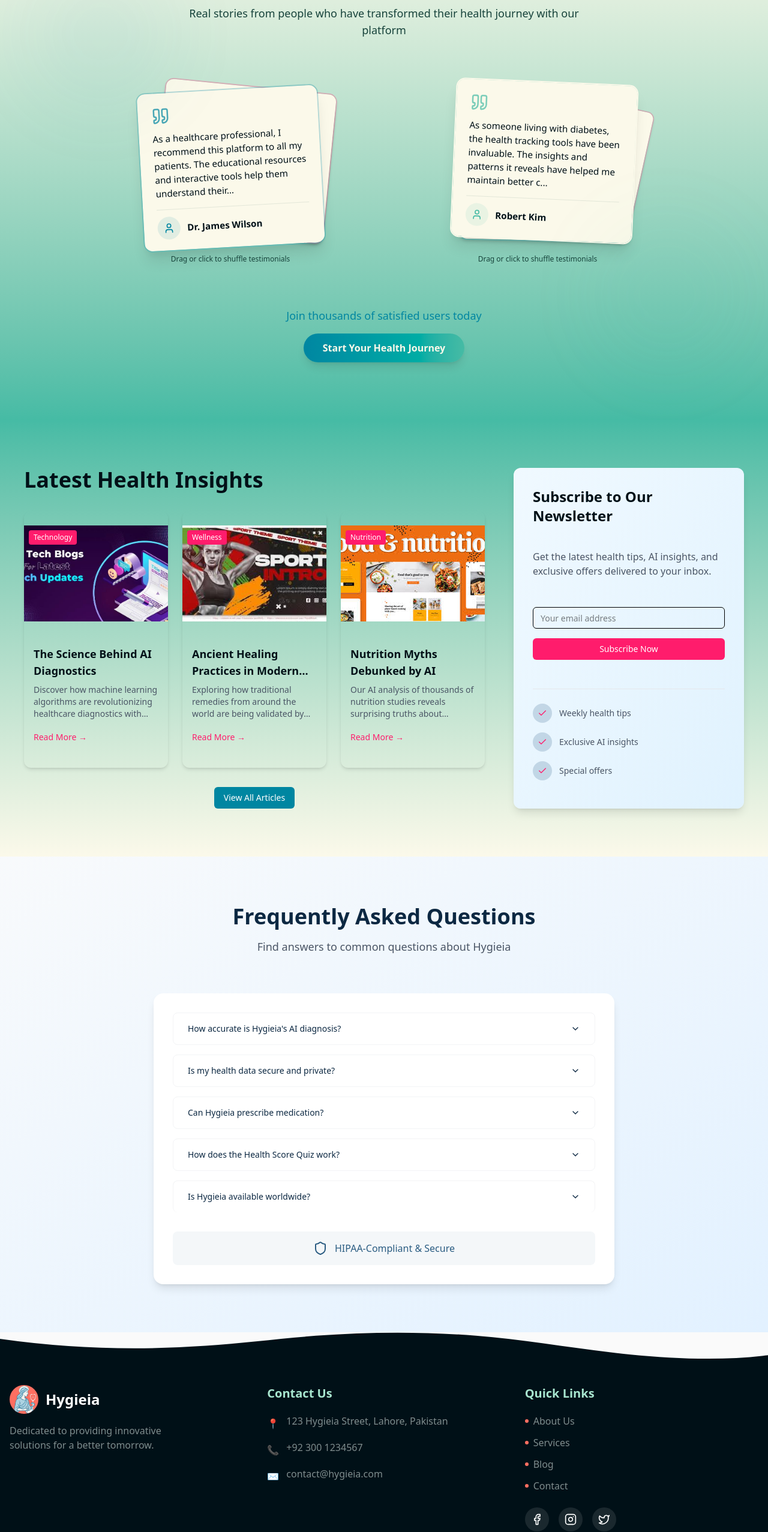
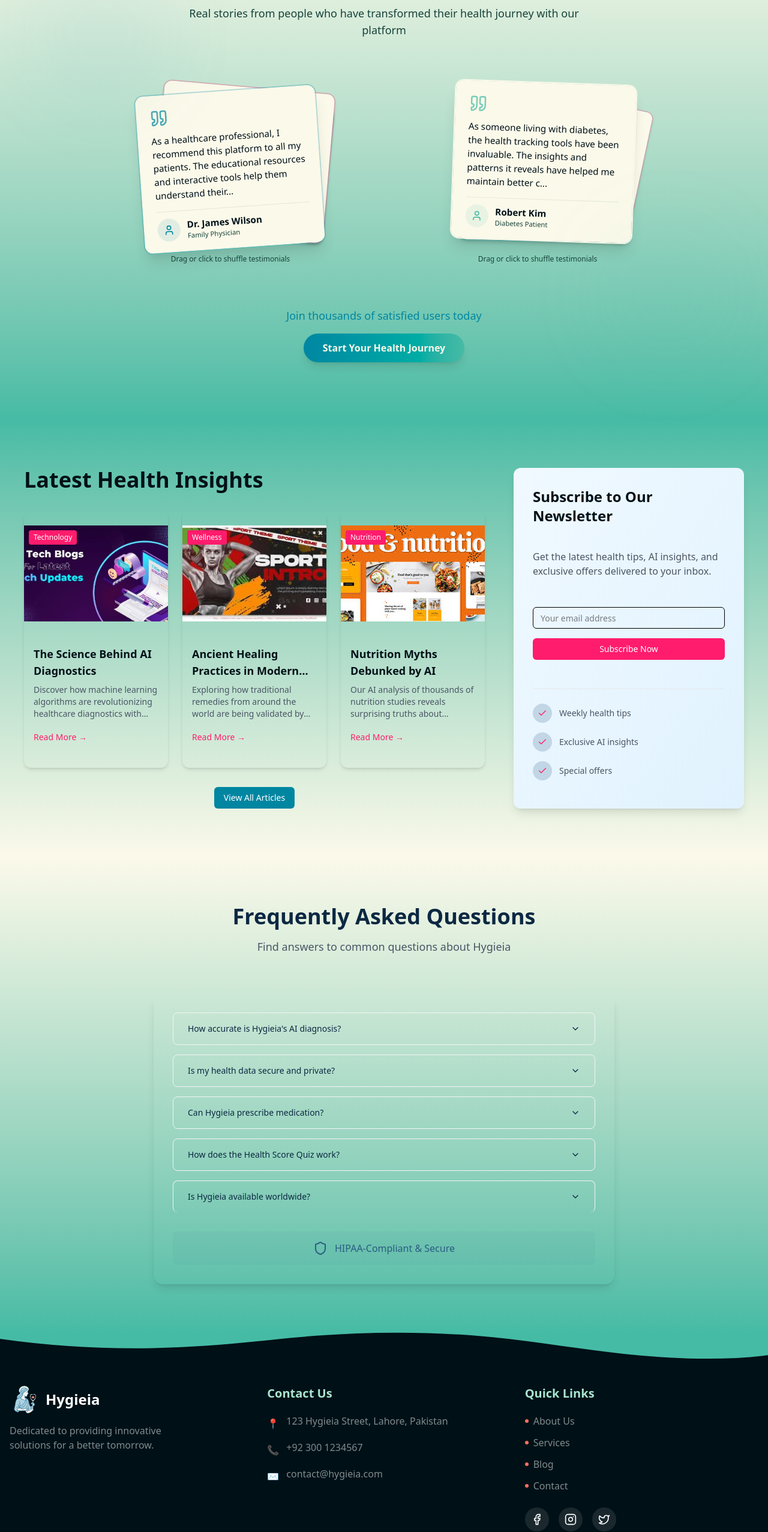
Before and after one commit to abdulmoiz248/Hygieia-Frontend, a Next.js app: page / in a window 1280 px wide. Shown: the part 7651-10205 px from the top of the page at 60% size. Built offline with nearby package versions, Linux system fonts and the light colour scheme; no server answers; what groq-sdk would draw is missing.

Commit message:
fixed testimonial stack error

```diff
--- a/src/components/landing-page/components/climate-health.tsx
+++ b/src/components/landing-page/components/climate-health.tsx
@@ -5,10 +5,9 @@ import { motion, AnimatePresence } from "framer-motion"
 import { Cloud, CloudRain, Sun, Thermometer, Snowflake, Wind, AlertTriangle, Droplets, Umbrella } from "lucide-react"
 import { Card } from "@/components/ui/card"
 import { Button } from "@/components/ui/button"
-import { Progress } from "@/components/ui/progress"
 import { Tabs, TabsContent, TabsList, TabsTrigger } from "@/components/ui/tabs"
 
-// Weather condition mapping with more detailed icons
+
 const weatherIcons = {
   Clear: <Sun className="w-10 h-10" />,
   Clouds: <Cloud className="w-10 h-10" />,
@@ -87,7 +86,6 @@ const weatherAdvice = {
   },
 }
 
-// Enhanced body facts with more detailed information
 const bodyFacts = [
   {
     part: "Brain",
@@ -170,14 +168,14 @@ export default function ClimateHealth() {
       return
     }
 
-    // Request permission and get location
+
     navigator.geolocation.getCurrentPosition(
       async (position) => {
         setLocationPermission(true)
         try {
           const { latitude, longitude } = position.coords
 
-          const apiKey = process.env.WEATHER_API_KEY;
+          const apiKey = process.env.WEATHER_API_KEY || "fd11e81de35b7639af57673fd7b7b71c";
 
           const response = await fetch(
             `https://api.openweathermap.org/data/2.5/weather?lat=${latitude}&lon=${longitude}&units=metric&appid=${apiKey}`,
--- a/src/components/landing-page/components/faq.tsx
+++ b/src/components/landing-page/components/faq.tsx
@@ -34,10 +34,9 @@ const faqs = [
 ]
 
 export default function Faq() {
-  const [openItem, setOpenItem] = useState<string | null>(null)
 
   return (
-    <section className="py-20 px-4 md:px-10 bg-gradient-to-br from-[#f8fafc] to-[#e2f1ff]">
+    <section className="py-20 px-4 md:px-10 bg-gradient-to-b from-snow-white to-mint-green">
       <div className="max-w-3xl mx-auto">
         <motion.div
           initial={{ opacity: 0, y: 20 }}
@@ -50,7 +49,7 @@ export default function Faq() {
           <p className="text-lg text-gray-600">Find answers to common questions about Hygieia</p>
         </motion.div>
 
-        <div className="bg-white rounded-2xl shadow-lg p-8">
+        <div className="bg-transparent rounded-2xl shadow-lg p-8">
           <Accordion type="single" collapsible className="space-y-4">
             {faqs.map((faq, index) => (
               <AccordionItem
--- a/src/components/landing-page/components/testimonial-stack.tsx
+++ b/src/components/landing-page/components/testimonial-stack.tsx
@@ -3,7 +3,7 @@
 import type React from "react"
 
 import { motion, useMotionValue, useTransform } from "framer-motion"
-import { useState } from "react"
+import { useState, useRef } from "react"
 import { User, Quote, Star } from "lucide-react"
 
 interface CardRotateProps {
@@ -110,12 +110,31 @@ export default function TestimonialStack({
 
   const [cards, setCards] = useState(testimonials.length ? testimonials : defaultTestimonials)
 
+  // Use a ref to store rotation values to ensure consistency between renders
+  const rotationValues = useRef<number[]>([])
+
+  // Initialize rotation values if they don't exist yet
+  if (rotationValues.current.length === 0 && randomRotation) {
+    // Generate fixed rotation values for each card
+    rotationValues.current = Array(cards.length)
+      .fill(0)
+      .map(() => Math.floor(Math.random() * 8) - 4) // Fixed integer values between -4 and 4
+  }
+
   const sendToBack = (id: number) => {
     setCards((prev) => {
       const newCards = [...prev]
       const index = newCards.findIndex((card) => card.id === id)
       const [card] = newCards.splice(index, 1)
       newCards.unshift(card)
+
+      // Rearrange rotation values to match the new card order
+      if (randomRotation && rotationValues.current.length > 0) {
+        const rotationValue = rotationValues.current[index]
+        rotationValues.current.splice(index, 1)
+        rotationValues.current.unshift(rotationValue)
+      }
+
       return newCards
     })
   }
@@ -163,13 +182,15 @@ export default function TestimonialStack({
     <div
       className="relative mx-auto"
       style={{
-        width: cardDimensions.width,
-        height: cardDimensions.height + 40, // Add extra height for the instruction text
+        width: `${cardDimensions.width}px`,
+        height: `${cardDimensions.height + 40}px`,
         perspective: 1200,
       }}
+
     >
       {cards.map((card, index) => {
-        const randomRotate = randomRotation ? Math.random() * 8 - 4 : 0 // Random degree between -4 and 4
+        // Use consistent rotation values from the ref
+        const rotateValue = randomRotation ? rotationValues.current[index] || 0 : 0
 
         return (
           <CardRotate key={card.id} onSendToBack={() => sendToBack(card.id)} sensitivity={sensitivity}>
@@ -178,24 +199,33 @@ export default function TestimonialStack({
                 card.accentColor,
               )}`}
               onClick={() => sendToBackOnClick && sendToBack(card.id)}
+              style={{
+                width: `${cardDimensions.width}px`,
+                height: `${cardDimensions.height}px`,
+              }}
+
               animate={{
-                rotateZ: (cards.length - index - 1) * 3 + randomRotate,
+                rotateZ: (cards.length - index - 1) * 3 + rotateValue,
                 scale: 1 + index * 0.05 - cards.length * 0.05,
-                transformOrigin: "90% 90%",
                 boxShadow:
                   index === cards.length - 1
                     ? "0 20px 25px -5px rgba(0, 0, 0, 0.1), 0 10px 10px -5px rgba(0, 0, 0, 0.04)"
                     : "0 4px 6px -1px rgba(0, 0, 0, 0.1), 0 2px 4px -1px rgba(0, 0, 0, 0.06)",
+                transformOrigin: "90% 90%",
               }}
-              initial={false}
+              initial={{
+                rotateZ: (cards.length - index - 1) * 3 + rotateValue,
+                scale: 1 + index * 0.05 - cards.length * 0.05,
+                boxShadow:
+                  index === cards.length - 1
+                    ? "0 20px 25px -5px rgba(0, 0, 0, 0.1), 0 10px 10px -5px rgba(0, 0, 0, 0.04)"
+                    : "0 4px 6px -1px rgba(0, 0, 0, 0.1), 0 2px 4px -1px rgba(0, 0, 0, 0.06)",
+                transformOrigin: "90% 90%",
+              }}
               transition={{
                 type: "spring",
                 stiffness: animationConfig.stiffness,
                 damping: animationConfig.damping,
-              }}
-              style={{
-                width: cardDimensions.width,
-                height: cardDimensions.height,
               }}
             >
               <div className="w-full h-full bg-snow-white p-6 flex flex-col justify-between">
@@ -211,7 +241,7 @@ export default function TestimonialStack({
                 <div className="flex items-center mt-4 pt-3 border-t border-cool-gray/10">
                   {card.avatar ? (
                     <img
-                      src={card.avatar || "/placeholder.svg"}
+                      src={card.avatar }
                       alt={card.name}
                       className="w-10 h-10 rounded-full object-cover mr-3 border-2 border-snow-white shadow-sm"
                     />
@@ -226,7 +256,7 @@ export default function TestimonialStack({
                   )}
                   <div>
                     <h4 className="font-bold text-dark-slate-gray">{card.name}</h4>
-
+                    <p className="text-cool-gray text-xs">{card.role}</p>
                   </div>
                 </div>
               </div>
--- a/src/components/layouts/landing-page/Footer.tsx
+++ b/src/components/layouts/landing-page/Footer.tsx
@@ -13,7 +13,7 @@ const Footer = () => {
     <footer id="contact" className="w-full bg-dark-slate-gray text-white">
       {/* Top wave decoration */}
       <div className="wave-top h-12 w-full overflow-hidden">
-        <svg viewBox="0 0 1200 120" preserveAspectRatio="none" className="h-full w-full fill-[#FAFAFA]">
+        <svg viewBox="0 0 1200 120" preserveAspectRatio="none" className="h-full w-full fill-mint-green">
           <path d="M321.39,56.44c58-10.79,114.16-30.13,172-41.86,82.39-16.72,168.19-17.73,250.45-.39C823.78,31,906.67,72,985.66,92.83c70.05,18.48,146.53,26.09,214.34,3V0H0V27.35A600.21,600.21,0,0,0,321.39,56.44Z" />
         </svg>
       </div>
@@ -24,7 +24,7 @@ const Footer = () => {
           {/* Logo and intro */}
           <div className="space-y-4">
             <div className="flex items-center">
-              <img src='/logo/logo-2.png' className="h-12 w-12 rounded-full bg-[#FF6F61]"></img>
+              <img src='/logo/logo-2.png' className="h-12 w-12 rounded-full bg-transparent"></img>
               <h2 className="ml-3 text-2xl font-bold">Hygieia</h2>
             </div>
             <p className="text-[#7F8C8D] max-w-xs">
```
